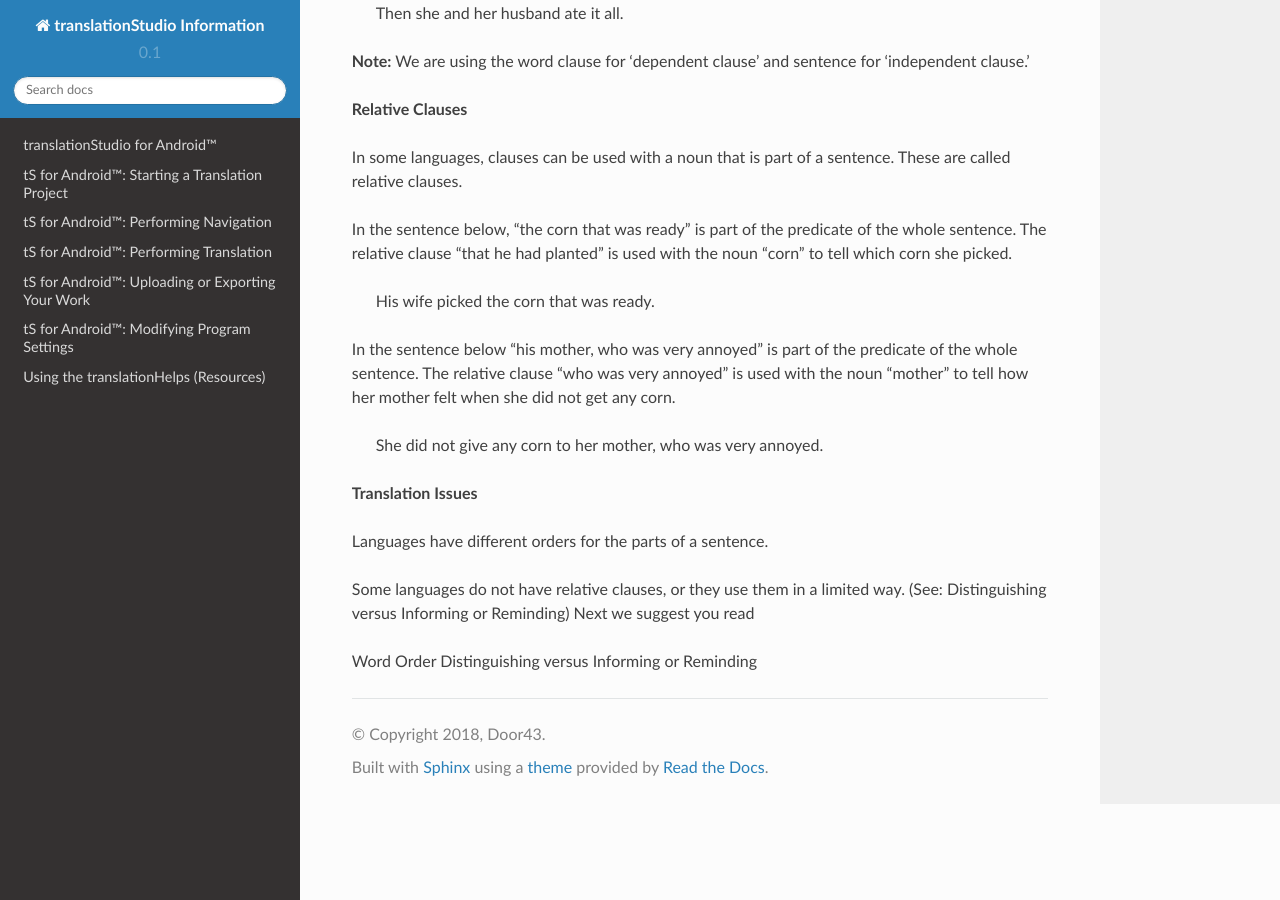
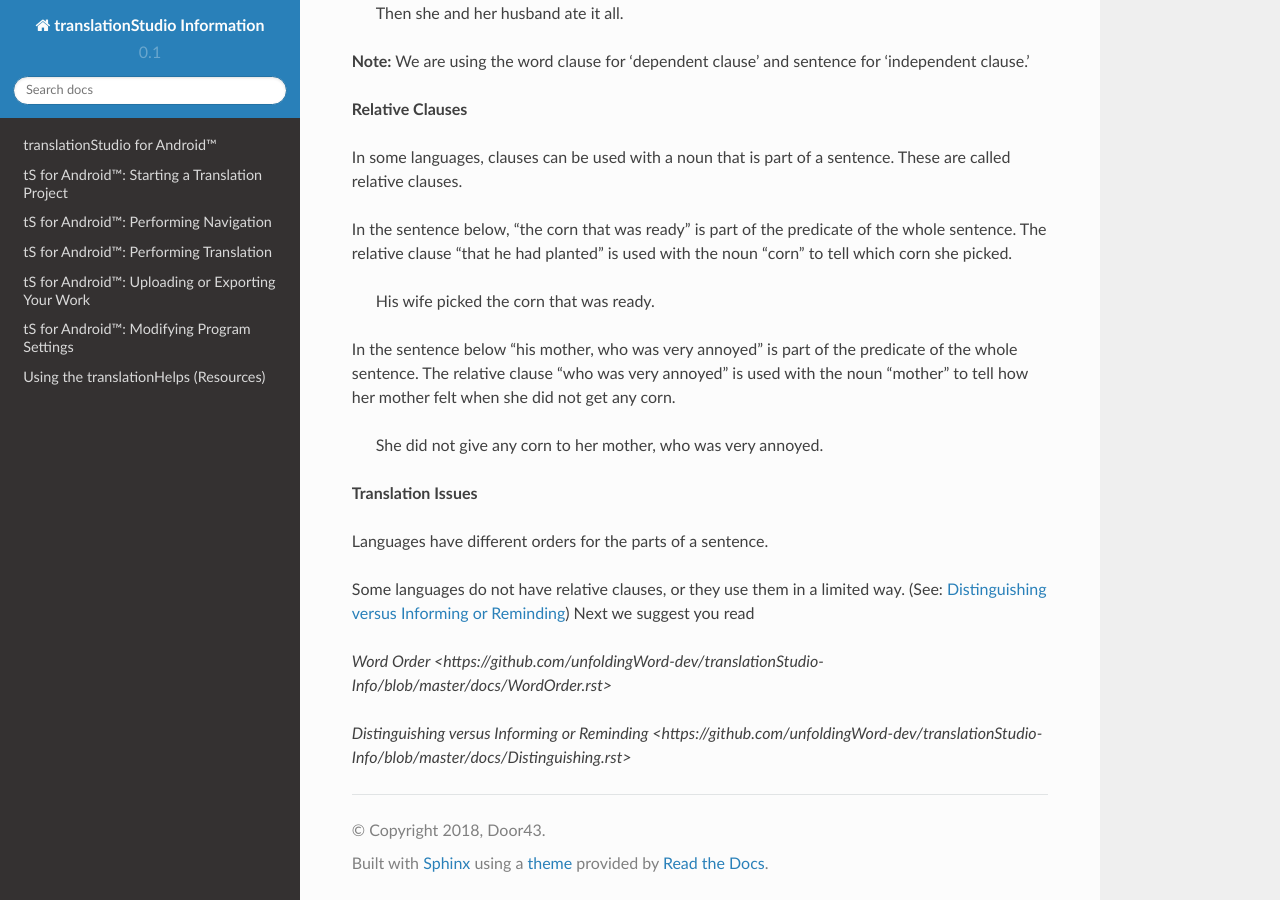
Before and after one commit to unfoldingWord-dev/translationStudio-Info, a Sphinx documentation site: the page built from docs/SentenceStructure.rst, in a window 1280 px wide and 900 px high, scrolled down 2630 px. Built offline with Sphinx 7.4.7 and the Read the Docs theme 2.0.0, drawn with Linux system fonts in a browser that asks for light colours; pages that are not in the unit, such as notebooks, are missing from menus; part of the change alters nothing that is shown.

Commit message:
Update SentenceStructure.rst

```diff
--- a/docs/SentenceStructure.rst
+++ b/docs/SentenceStructure.rst
@@ -114,8 +114,9 @@ In the sentence below "his mother, who was very annoyed" is part of the predicat
 
 Languages have different orders for the parts of a sentence.
 
-Some languages do not have relative clauses, or they use them in a limited way. (See: Distinguishing versus Informing or Reminding)
+Some languages do not have relative clauses, or they use them in a limited way. (See: `Distinguishing versus Informing or Reminding <https://github.com/unfoldingWord-dev/translationStudio-Info/blob/master/docs/Distinguishing.rst>`_)
 Next we suggest you read
 
-Word Order
-Distinguishing versus Informing or Reminding
+`Word Order <https://github.com/unfoldingWord-dev/translationStudio-Info/blob/master/docs/WordOrder.rst>`
+
+`Distinguishing versus Informing or Reminding <https://github.com/unfoldingWord-dev/translationStudio-Info/blob/master/docs/Distinguishing.rst>`
```
